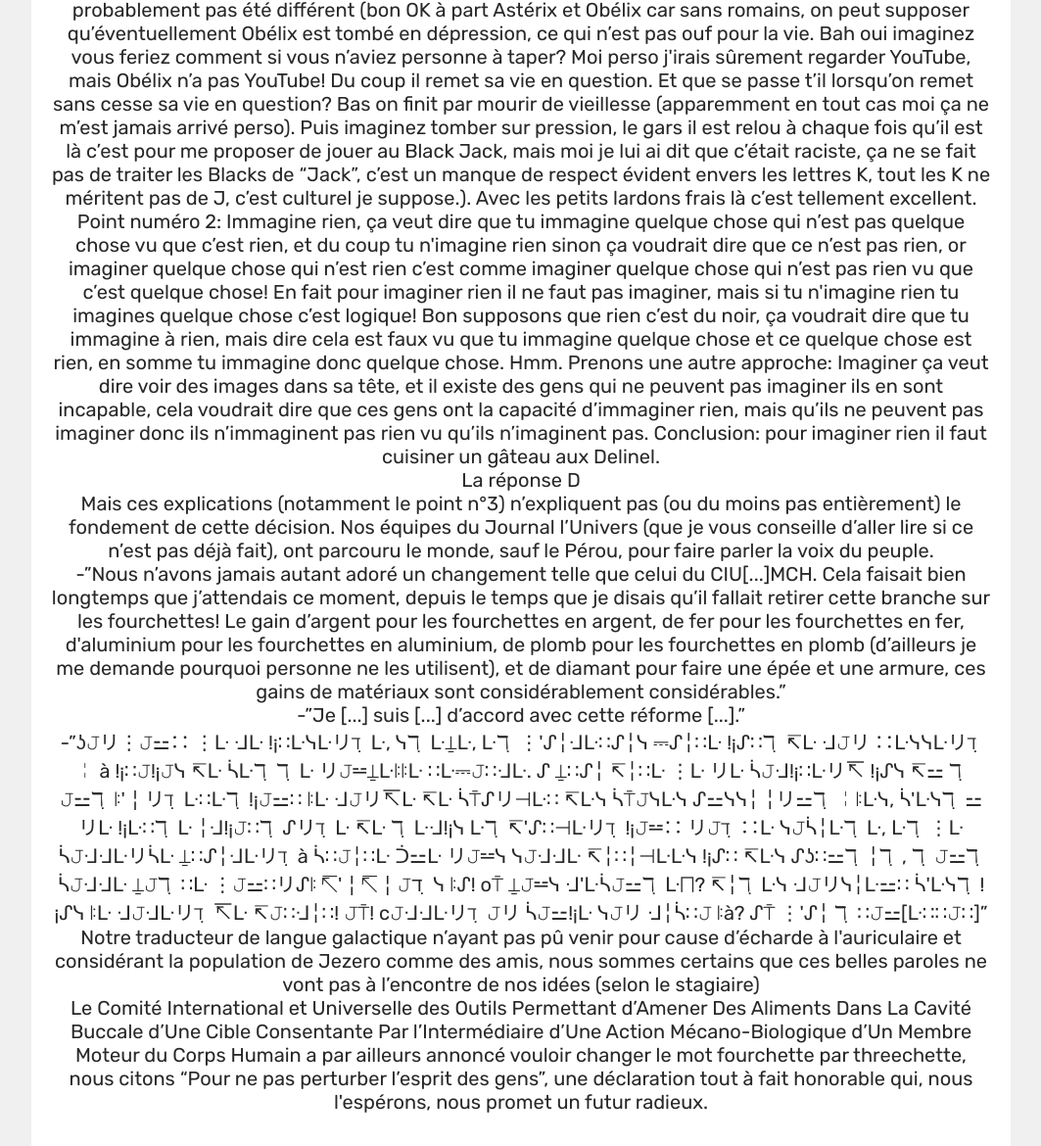
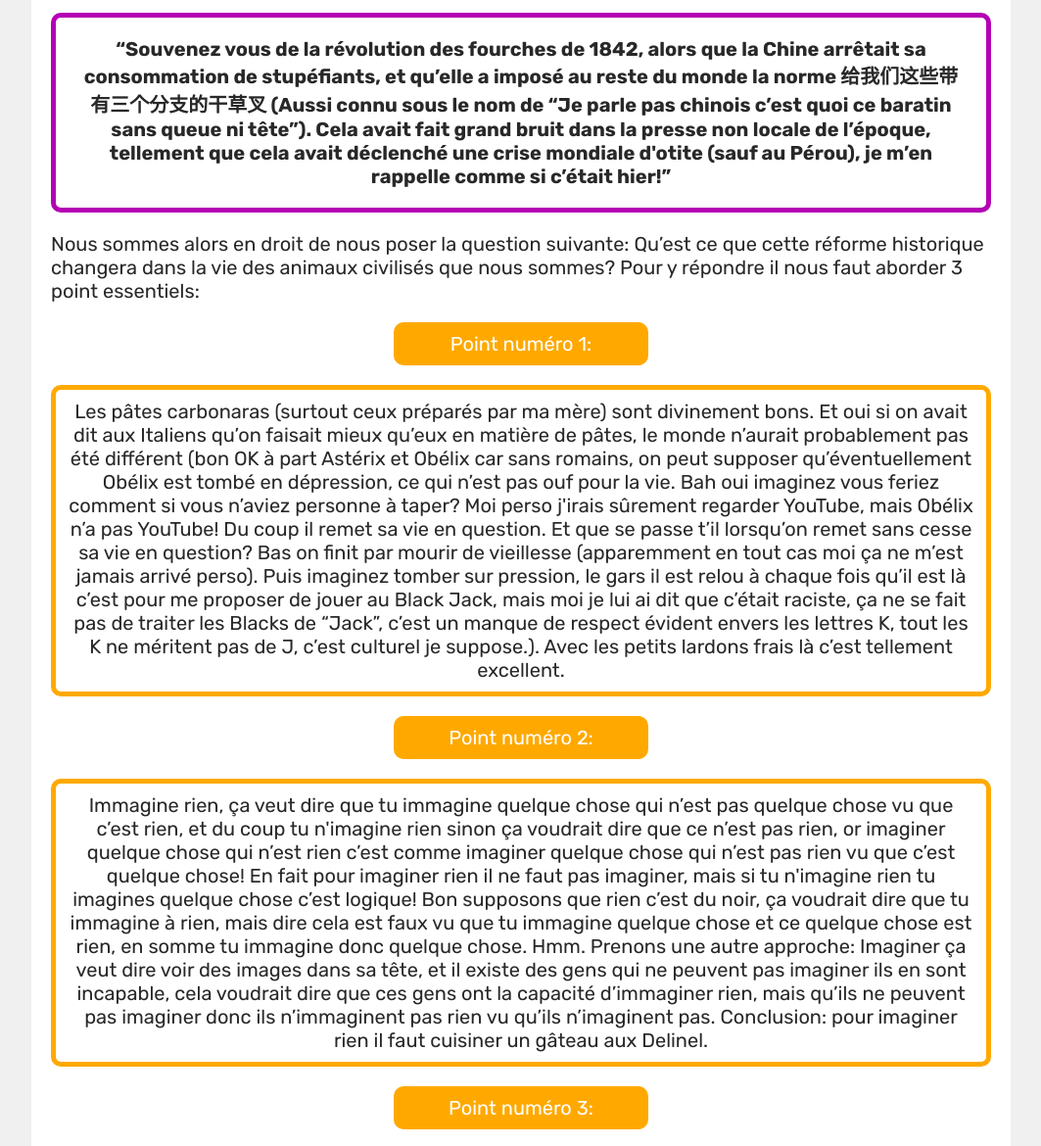
Before and after one commit to PoissonSimeon/SAE14-Simeon, a plain HTML site: page article1/index.html in a window 1280 px wide. Shown: the part 1571-2741 px from the top of the page at 98% size, without its empty margins (108-1171 px from the left). Drawn offline with Linux system fonts and the light colour scheme; a web font is replaced by a local one.

Commit message:
Article 1 "quasi" complet

```diff
--- a/article1/article1-style.css
+++ b/article1/article1-style.css
@@ -132,7 +132,7 @@
 
 .journal{
     background-color: rgb(240, 240, 240);
-    height: 2900px;
+    height: 3500px;
     padding-top: 200px;
     display: flex;
     justify-content: center;
@@ -141,7 +141,7 @@
 .page{
     background-color: rgb(255, 255, 255);
     width: 1000px;
-    height: 2700px;
+    height: 3270px;
     display: flex;
     padding-top: 25px;
     padding-left: 20px;
@@ -153,7 +153,6 @@
     font-family: "Rubik", sans-serif;
     height: 1090px;
     max-width: 1000px;
-    border-bottom: solid 1px rgb(130, 130, 130);
     text-align: center;
 }
 
@@ -162,12 +161,15 @@
     font-weight: bold;
     color: rgb(40, 40, 40);
     padding-top: 10px;
+    margin-bottom: 20px;
+    margin-top: 20px;
 }
 
 .texte-article1{
     font-size: 20px;
     color: rgb(40, 40, 40);
     padding-top: 20px;
+    text-align: left;
 }
 
 .image-article1{
@@ -177,61 +179,148 @@
 }
 
 .part1{
-
+    margin-bottom: 20px;
 }
 
 .part2{
-
+    margin-bottom: 20px;
 }
 
 .part3{
-
+    margin-bottom: 20px;
 }
 
 .part4{
-
+    margin-bottom: 20px;
 }
 
 .part5{
-
+    margin-bottom: 20px;
 }
 
 .part6{
-
+    margin-bottom: 20px;
 }
 
 .citation1{
-
+    text-align: center;
+    margin-bottom: 20px;
+    font-weight: bold;
+    padding: 20px;
+    border: solid 5px rgb(180, 0, 180);
+    border-radius: 10px;
 }
 
 .citation2{
-
+    text-align: center;
+    margin-bottom: 20px;
+    font-weight: bold;
+    padding: 20px;
+    border: solid 5px rgb(180, 0, 180);
+    border-radius: 10px;
 }
 
 .citation3{
-
+    text-align: center;
+    margin-bottom: 20px;
+    font-weight: bold;
+    padding: 20px;
+    border: solid 5px rgb(180, 0, 180);
+    border-radius: 10px;
 }
 
 .citation4{
-
+    text-align: center;
+    margin-bottom: 20px;
+    font-weight: bold;
+    padding: 20px;
+    border: solid 5px rgb(180, 0, 180);
+    border-radius: 10px;
 }
 
 .citation5{
+    text-align: center;
 
+    font-weight: bold;
+    padding: 20px;
+    border: solid 5px rgb(180, 0, 180);
+    border-radius: 10px;
+}
+
+.citation5-2{
+    margin-bottom: 20px;
+    font-size: 15px;
+    text-align: center;
 }
 
 .dallyday{
+    text-align: center;
+    margin-bottom: 20px;
+    font-weight: bold;
+    padding: 20px;
+    border: solid 5px rgb(180, 0, 180);
+    border-radius: 10px;
+}
 
+.dallyday2{
+    text-align: left;
+    margin-bottom: 20px;
+}
+
+.point1-titre{
+    background-color: rgb(255, 169, 0);
+    margin-left: 350px;
+    margin-right: 350px;
+    padding: 10px;
+    text-align: center;
+    border-radius: 10px;
+    color: white;
 }
 
 .point1{
+    margin-top: 20px;
+    margin-bottom: 20px;
+    padding: 10px;
+    border-radius: 10px;
+    text-align: center;
+    border: solid 5px rgb(255, 169, 0);
+}
 
+.point2-titre{
+    background-color: rgb(255, 169, 0);
+    margin-left: 350px;
+    margin-right: 350px;
+    padding: 10px;
+    text-align: center;
+    border-radius: 10px;
+    color: white;
 }
 
 .point2{
+    margin-top: 20px;
+    margin-bottom: 20px;
+    padding: 10px;
+    border-radius: 10px;
+    text-align: center;
+    border: solid 5px rgb(255, 169, 0);
+}
 
+.point3-titre{
+    background-color: rgb(255, 169, 0);
+    margin-left: 350px;
+    margin-right: 350px;
+    padding: 10px;
+    text-align: center;
+    border-radius: 10px;
+    margin-bottom: 20px;
+    color: white;
 }
 
 .point3{
-
+    margin-top: 20px;
+    margin-bottom: 20px;
+    padding: 10px;
+    border-radius: 10px;
+    text-align: center;
+    border: solid 5px rgb(255, 169, 0);
 }
--- a/article1/index.html
+++ b/article1/index.html
@@ -52,7 +52,7 @@
         <div class="ligne"></div>
 
     <header class="header3">
-         <a href="index.html"><i class="fa-solid fa-house"></i></a>
+         <a href="/index.html"><i class="fa-solid fa-house"></i></a>
          <nav>Actualités</nav>
          <nav>Economie</nav>
          <nav>Vidéos</nav>
@@ -92,8 +92,10 @@
                         Une situation exceptionnelle, du jamais vu depuis le 10 Octobre 1582. <br>
                     </div>
 
+                    <div class="dallyday2">
+                        Bohnny Dallyday exprime son opinion:
+                    </div>
                     <div class="dallyday">
-                        Bohnny Dallyday exprime son opinion: <br>
                         “Il suffira d'une étincelle, d'un rien, d'un geste, d'un mot d'amour pour allumer le feu, voir grandir la flamme dans vos yeux et faire danser les diables et les dieux.” <br>
                     </div>
 
@@ -109,15 +111,25 @@
                         Nous sommes alors en droit de nous poser la question suivante: Qu’est ce que cette réforme historique changera dans la vie des animaux civilisés que nous sommes? Pour y répondre il nous faut aborder 3 point essentiels: <br>
                     </div>
 
+                    <div class="point1-titre">
+                        Point numéro 1:
+                    </div>
+
                     <div class="point1">
-                        Point numéro 1:
                         Les pâtes carbonaras (surtout ceux préparés par ma mère) sont divinement bons. Et oui si on avait dit aux Italiens qu’on faisait mieux qu’eux en matière de pâtes, le monde n’aurait probablement pas été différent (bon OK à part Astérix et Obélix car sans romains, on peut supposer qu’éventuellement Obélix est tombé en dépression, ce qui n’est pas ouf pour la vie. Bah oui imaginez vous feriez comment si vous n’aviez personne à taper? Moi perso j'irais sûrement regarder YouTube, mais Obélix n’a pas YouTube! Du coup il remet sa vie en question. Et que se passe t’il lorsqu’on remet sans cesse sa vie en question? Bas on finit par mourir de vieillesse (apparemment en tout cas moi ça ne m’est jamais arrivé perso). Puis imaginez tomber sur pression, le gars il est relou à chaque fois qu’il est là c’est pour me proposer de jouer au Black Jack, mais moi je lui ai dit que c’était raciste, ça ne se fait pas de traiter les Blacks de “Jack”, c’est un manque de respect évident envers les lettres K, tout les K ne méritent pas de J, c’est culturel je suppose.). Avec les petits lardons frais là c’est tellement excellent.
                     </div>
 
+                    <div class="point2-titre">
+                        Point numéro 2:
+                    </div>
+
                     <div class="point2">
-                        Point numéro 2:
                         Immagine rien, ça veut dire que tu immagine quelque chose qui n’est pas quelque chose vu que c’est rien, et du coup tu n'imagine rien sinon ça voudrait dire que ce n’est pas rien, or imaginer quelque chose qui n’est rien c’est comme imaginer quelque chose qui n’est pas rien vu que c’est quelque chose! En fait pour imaginer rien il ne faut pas imaginer, mais si tu n'imagine rien tu imagines quelque chose c’est logique! Bon supposons que rien c’est du noir, ça voudrait dire que tu immagine à rien, mais dire cela est faux vu que tu immagine quelque chose et ce quelque chose est rien, en somme tu immagine donc quelque chose. Hmm. Prenons une autre approche: Imaginer ça veut dire voir des images dans sa tête, et il existe des gens qui ne peuvent pas imaginer ils en sont incapable, cela voudrait dire que ces gens ont la capacité d’immaginer rien, mais qu’ils ne peuvent pas imaginer donc ils n’immaginent pas rien vu qu’ils n’imaginent pas.
                         Conclusion: pour imaginer rien il faut cuisiner un gâteau aux Delinel.
+                    </div>
+
+                    <div class="point3-titre">
+                        Point numéro 3:
                     </div>
 
                     <div class="point3">
@@ -126,7 +138,7 @@
 
                     <div class="part5">
                         Mais ces explications (notamment le point n°3) n’expliquent pas (ou du moins pas entièrement) le fondement de cette décision.
-                        Nos équipes du Journal l’Univers (que je vous conseille d’aller lire si ce n’est pas déjà fait), ont parcouru le monde, sauf le Pérou, pour faire parler la voix du peuple.
+                        Nos équipes du Journal l’Univers (que je vous conseille d’aller lire si ce n’est pas déjà fait), ont parcouru l'univers, sauf le Pérou, pour faire parler la voix du peuple:
                     </div>
 
                     <div class="citation3">
@@ -139,8 +151,11 @@
 
                     <div class="citation5">
                         -”ʖ𝙹リ⋮𝙹⚍∷ ⋮ᒷ ᒲᒷ !¡∷ᒷᓭᒷリℸ ̣ ᒷ, ᓭℸ ̣ ᒷ⍊ᒷ, ᒷℸ ̣  ⋮'ᔑ╎ᒲᒷ∷ᔑ╎ᓭ ⎓ᔑ╎∷ᒷ !¡ᔑ∷ℸ ̣  ↸ᒷ ᒲ𝙹リ ∷ᒷᓭᓭᒷリℸ ̣ ╎ à !¡∷𝙹!¡𝙹ᓭ ↸ᒷ ᓵᒷℸ ̣ ℸ ̣ ᒷ リ𝙹⚍⍊ᒷꖎꖎᒷ ∷ᒷ⎓𝙹∷ᒲᒷ. ᔑ ⍊∷ᔑ╎ ↸╎∷ᒷ ⋮ᒷ リᒷ ᓵ𝙹ᒲ!¡∷ᒷリ↸ !¡ᔑᓭ ↸⚍ ℸ ̣ 𝙹⚍ℸ ̣  ꖎ'╎リℸ ̣ ᒷ∷ᒷℸ ̣  !¡𝙹⚍∷ ꖎᒷ ᒲ𝙹リ↸ᒷ ↸ᒷ ᓵ⍑ᔑリ⊣ᒷ∷ ↸ᒷᓭ ᓵ⍑𝙹ᓭᒷᓭ ᔑ⚍ᓭᓭ╎ ╎リ⚍ℸ ̣ ╎ꖎᒷᓭ, ᓵ'ᒷᓭℸ ̣  ⚍リᒷ !¡ᒷ∷ℸ ̣ ᒷ ╎ᒲ!¡𝙹∷ℸ ̣ ᔑリℸ ̣ ᒷ ↸ᒷ ℸ ̣ ᒷᒲ!¡ᓭ ᒷℸ ̣  ↸'ᔑ∷⊣ᒷリℸ ̣  !¡𝙹⚍∷ リ𝙹ℸ ̣ ∷ᒷ ᓭ𝙹ᓵ╎ᒷℸ ̣ ᒷ, ᒷℸ ̣  ⋮ᒷ ᓵ𝙹ᒲᒲᒷリᓵᒷ ⍊∷ᔑ╎ᒲᒷリℸ ̣  à ᓵ∷𝙹╎∷ᒷ ᑑ⚍ᒷ リ𝙹⚍ᓭ ᓭ𝙹ᒲᒲᒷ ↸╎∷╎⊣ᒷᒷᓭ !¡ᔑ∷ ↸ᒷᓭ ᔑʖ∷⚍ℸ ̣ ╎ℸ ̣ , ℸ ̣ 𝙹⚍ℸ ̣  ᓵ𝙹ᒲᒲᒷ ⍊𝙹ℸ ̣ ∷ᒷ ⋮𝙹⚍∷リᔑꖎ ↸'╎↸╎𝙹ℸ ̣ ᓭ ꖎᔑ! o⍑ ⍊𝙹⚍ᓭ ᒲ'ᒷᓵ𝙹⚍ℸ ̣ ᒷ⨅? ↸╎ℸ ̣ ᒷᓭ ᒲ𝙹リᓭ╎ᒷ⚍∷ ᓵ'ᒷᓭℸ ̣  !¡ᔑᓭ ꖎᒷ ᒲ𝙹ᒲᒷリℸ ̣  ↸ᒷ ↸𝙹∷ᒲ╎∷! 𝙹⍑! c𝙹ᒲᒲᒷリℸ ̣  𝙹リ ᓵ𝙹⚍!¡ᒷ ᓭ𝙹リ ᒲ╎ᓵ∷𝙹 ꖎà? ᔑ⍑ ⋮'ᔑ╎ ℸ ̣ ∷𝙹⚍[ᒷ∷∷𝙹∷]”
+                    </div>
+                    <div class="citation5-2">
                         Notre traducteur de langue galactique n’ayant pas pû venir pour cause d’écharde à l'auriculaire et considérant la population de Jezero comme des amis, nous sommes certains que ces belles paroles ne vont pas à l’encontre de nos idées (selon le stagiaire)
                     </div>
+
 
                     <div class="part6">
                         Le Comité International et Universelle des Outils Permettant d’Amener Des Aliments Dans La Cavité Buccale d’Une Cible Consentante Par l’Intermédiaire d’Une Action Mécano-Biologique d’Un Membre Moteur du Corps Humain a par ailleurs annoncé vouloir changer le mot fourchette par threechette, nous citons “Pour ne pas perturber l’esprit des gens”, une déclaration tout à fait honorable qui, nous l'espérons, nous promet un futur radieux.
```
